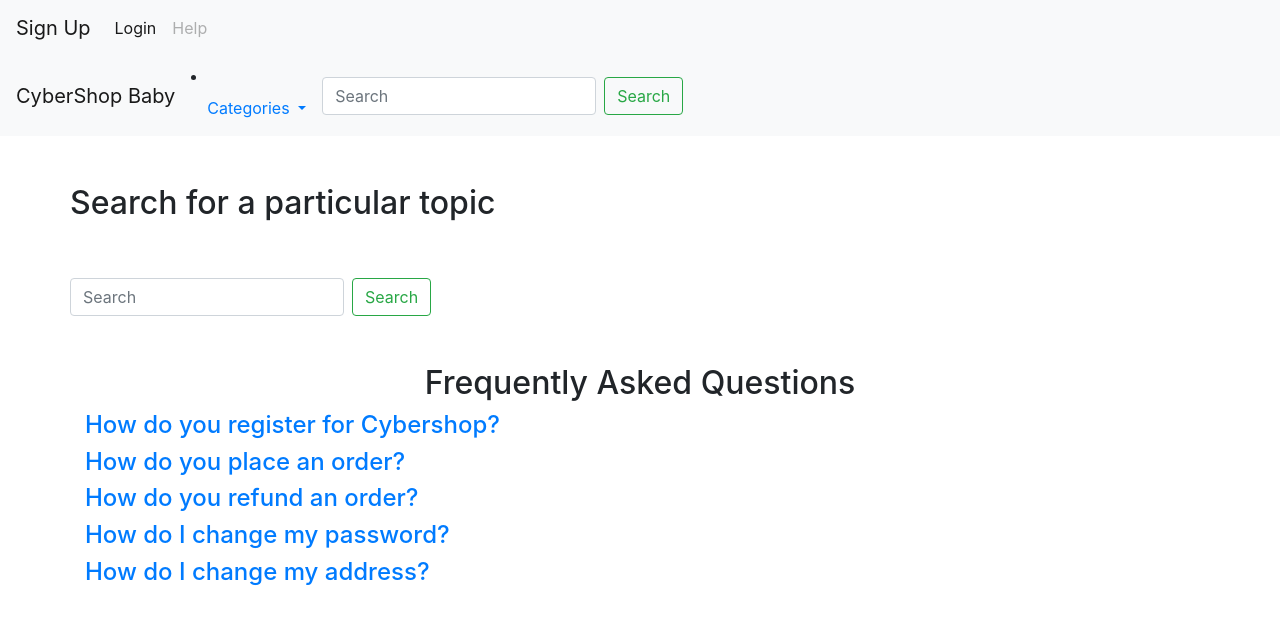
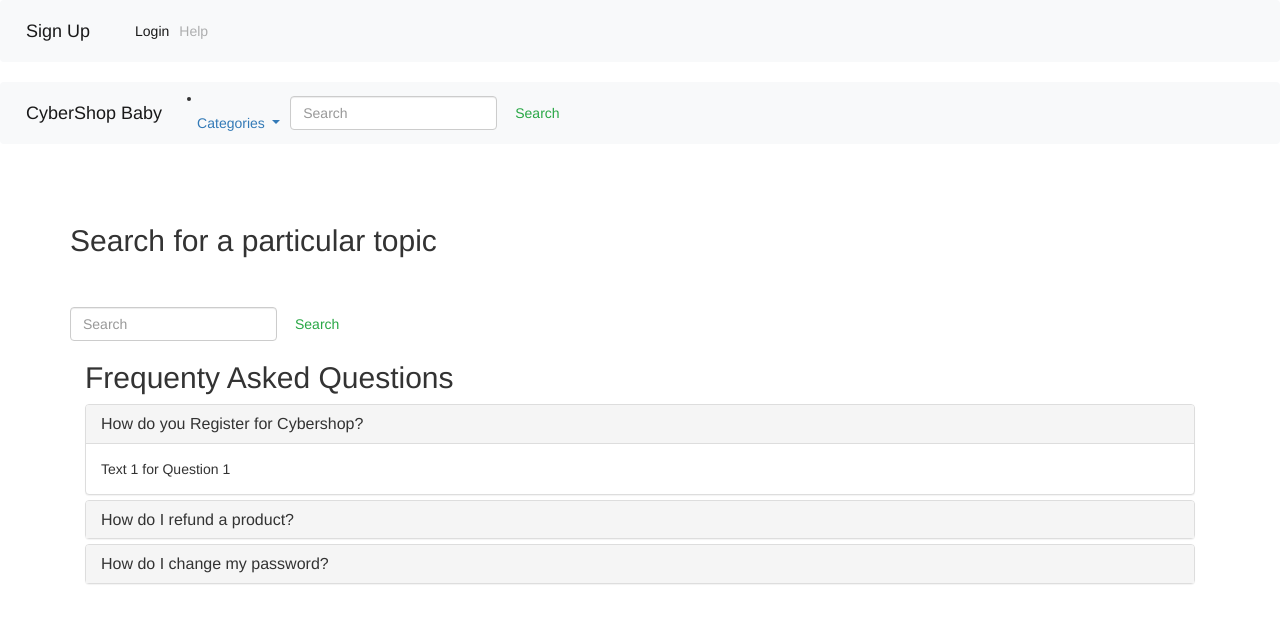
Before and after one commit to JosephP29/UI-Cybershop, a Django app: page /help/ in a window 1280 px wide. Shown: the top 624 px of the page. Run offline with Django 3.2, Linux system fonts and the light colour scheme; some libraries are stand-ins or nearby versions.

Commit message:
fixed help faq

```diff
--- a/templates/help.html
+++ b/templates/help.html
@@ -5,6 +5,13 @@
 {% endblock %}
 
 {% block body %}
+	<head>
+  		<meta name="viewport" content="width=device-width, initial-scale=1">
+  		<link rel="stylesheet" href="https://maxcdn.bootstrapcdn.com/bootstrap/3.3.7/css/bootstrap.min.css">
+  		<script src="https://ajax.googleapis.com/ajax/libs/jquery/3.3.1/jquery.min.js"></script>
+  		<script src="https://maxcdn.bootstrapcdn.com/bootstrap/3.3.7/js/bootstrap.min.js"></script>
+	</head>
+
 	<div class="container">
 		<br/>
 		<br/>
@@ -26,92 +33,40 @@
 
 	<!--FAQ?-->
 	<div class="container">
-			<div class="row">
-				<div class="col-md-12">
-					<div class="section-title text-center wow zoomIn">
-						<br/>
-						<br/>
-						<h2>Frequently Asked Questions</h2>
-						<span></span>
-					</div>
-				</div>
-			</div>
-			<div class="row">
-				<div class="col-md-12">
-					<div class="panel-group" id="accordion" role="tablist" aria-multiselectable="true">
+  		<h2>Frequenty Asked Questions</h2>
+  			<p></p>
+  			<div class="panel-group" id="accordion">
    			 <div class="panel panel-default">
-							<div class="panel-heading" role="tab" id="headingOne">
+     			 <div class="panel-heading">
        			 <h4 class="panel-title">
-									<a role="button" data-toggle="collapse" data-parent="#accordion" href="#collapseOne" aria-expanded="true" aria-controls="collapseOne">
-										How do you register for Cybershop?
-									</a>
+        			  <a data-toggle="collapse" data-parent="#accordion" href="#collapse1">How do you Register for Cybershop?</a>
         		</h4>
      		 </div>
-							<div id="collapseOne" class="panel-collapse collapse in" role="tabpanel" aria-labelledby="headingOne">
-								<div class="panel-body">
-									<p>Placeholder Text 1</p>
-								</div>
+      		<div id="collapse1" class="panel-collapse collapse in">
+       		 		<div class="panel-body">Text 1 for Question 1</div>
      		 	</div>
     				</div>
    		 		<div class="panel panel-default">
-							<div class="panel-heading" role="tab" id="headingTwo">
+     		<div class="panel-heading">
         		<h4 class="panel-title">
-									<a class="collapsed" role="button" data-toggle="collapse" data-parent="#accordion" href="#collapseTwo" aria-expanded="false" aria-controls="collapseTwo">
-										How do you place an order?
-									</a>
+          			<a data-toggle="collapse" data-parent="#accordion" href="#collapse2">How do I refund a product?</a>
         		</h4>
       		</div>
-							<div id="collapseTwo" class="panel-collapse collapse" role="tabpanel" aria-labelledby="headingTwo">
-								<div class="panel-body">
-									<p>Placeholder Text 2</p>
-								</div>
+      			<div id="collapse2" class="panel-collapse collapse">
+        			<div class="panel-body">Text 2 for Question 2</div>
       		</div>
     	</div>
     	<div class="panel panel-default">
-							<div class="panel-heading" role="tab" id="headingThree">
+      		<div class="panel-heading">
         		<h4 class="panel-title">
-									<a class="collapsed" role="button" data-toggle="collapse" data-parent="#accordion" href="#collapseThree" aria-expanded="false" aria-controls="collapseThree">
-										How do you refund an order?
-									</a>
+          			<a data-toggle="collapse" data-parent="#accordion" href="#collapse3">How do I change my password?</a>
         		</h4>
       		</div>
-							<div id="collapseThree" class="panel-collapse collapse" role="tabpanel" aria-labelledby="headingThree">
-								<div class="panel-body">
-									<p>Felix was here</p>
-								</div>
-							</div>
-						</div>
-						<div class="panel panel-default">
-							<div class="panel-heading" role="tab" id="headingFour">
-								<h4 class="panel-title">
-									<a class="collapsed" role="button" data-toggle="collapse" data-parent="#accordion" href="#collapseFour" aria-expanded="false" aria-controls="collapseFour">
-										How do I change my password?
-									</a>
-								</h4>
-							</div>
-							<div id="collapseFour" class="panel-collapse collapse" role="tabpanel" aria-labelledby="headingFour">
-								<div class="panel-body">
-									<p>Placeholder Text 3</p>
-								</div>
-							</div>
-						</div>
-						<div class="panel panel-default">
-							<div class="panel-heading" role="tab" id="headingFive">
-								<h4 class="panel-title">
-									<a class="collapsed" role="button" data-toggle="collapse" data-parent="#accordion" href="#collapseFive" aria-expanded="false" aria-controls="collapseFive">
-										How do I change my address?
-									</a>
-								</h4>
-							</div>
-							<div id="collapseFive" class="panel-collapse collapse" role="tabpanel" aria-labelledby="headingFive">
-								<div class="panel-body">
-									<p>Placeholder</p>
+      		<div id="collapse3" class="panel-collapse collapse">
+       	 			<div class="panel-body">Text 3 for Question 3</div>
       			</div>
     		</div>
   		</div>
 	</div>
-				</div><!--- END COL -->
-			</div><!--- END ROW -->
-		</div>
 
 {% endblock %}
```
Lines whose indentation alone changed are shown as unchanged.
